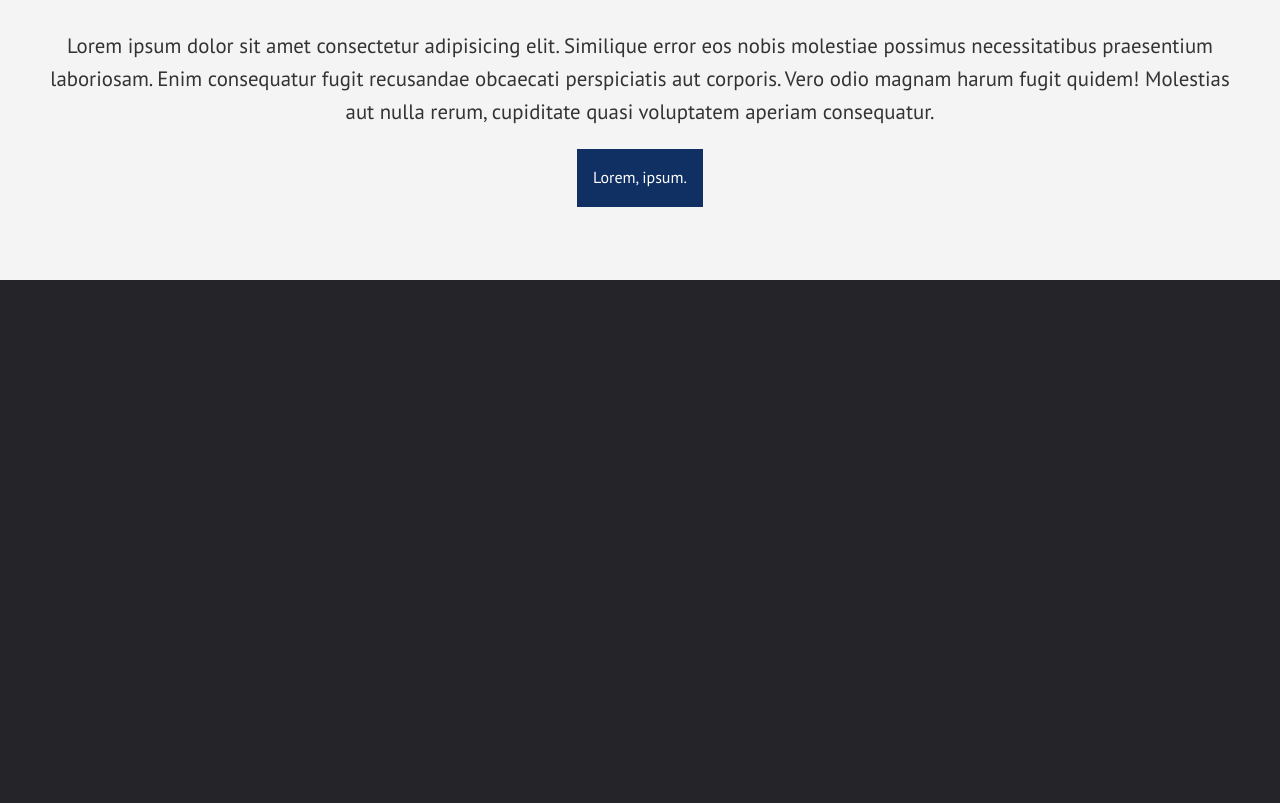
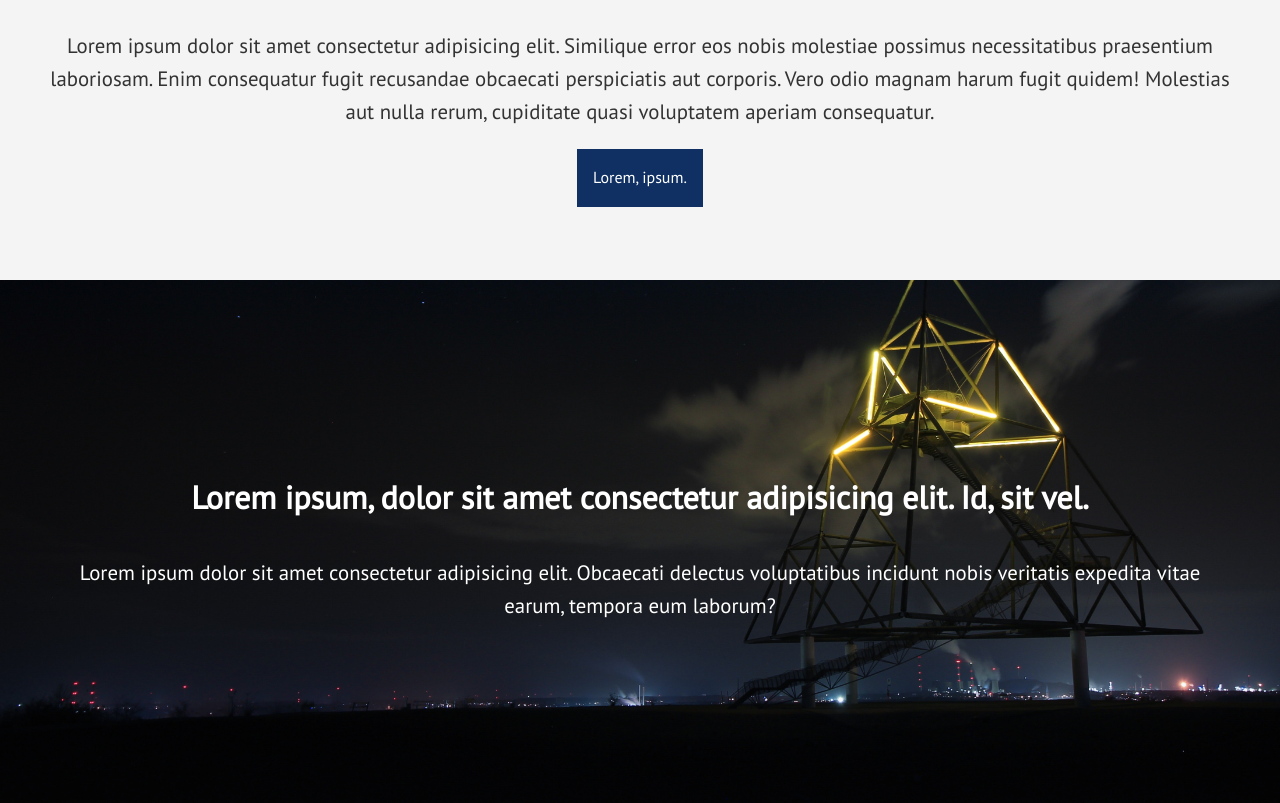
Before and after one commit to KevinPP772/Page1-Sketch, a plain HTML site: page index.html in a window 1280 px wide. Shown: the part 1960-2763 px from the top of the page. Before the commit the page ends 2304 px from the top, so only its background shows below. Drawn offline with nearby package versions, Linux system fonts and the light colour scheme.

Commit message:
Item-3 Section; index & css updates v1

```diff
--- a/css/style.css
+++ b/css/style.css
@@ -38,6 +38,11 @@ body {
   }
   .section h3{
     font-size: 2rem;
+  }
+
+  .section#item-3{
+    background: url(../img/item-3.jpg) no-repeat bottom/cover;
+    padding: 10rem 0;
   }
 
 /* Utility Classes */
--- a/index.html
+++ b/index.html
@@ -65,7 +65,10 @@
 
     <!-- Item-3 Section -->
     <div id="item-3" class="section">
-
+        <div class="container">
+            <h3>Lorem ipsum, dolor sit amet consectetur adipisicing elit. Id, sit vel.</h3>
+            <p class="lead">Lorem ipsum dolor sit amet consectetur adipisicing elit. Obcaecati delectus voluptatibus incidunt nobis veritatis expedita vitae earum, tempora eum laborum?</p>
+        </div>
     </div>
     <!--Footer -->
 
```
